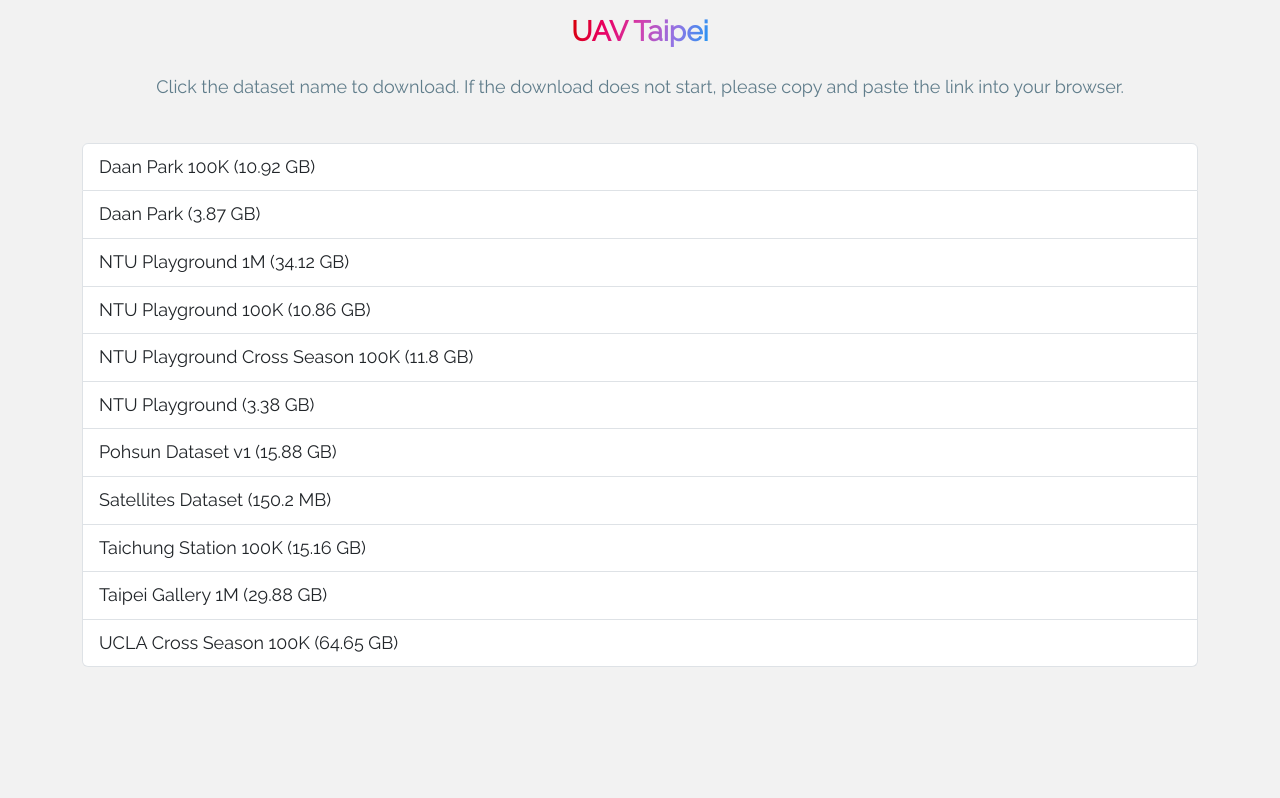
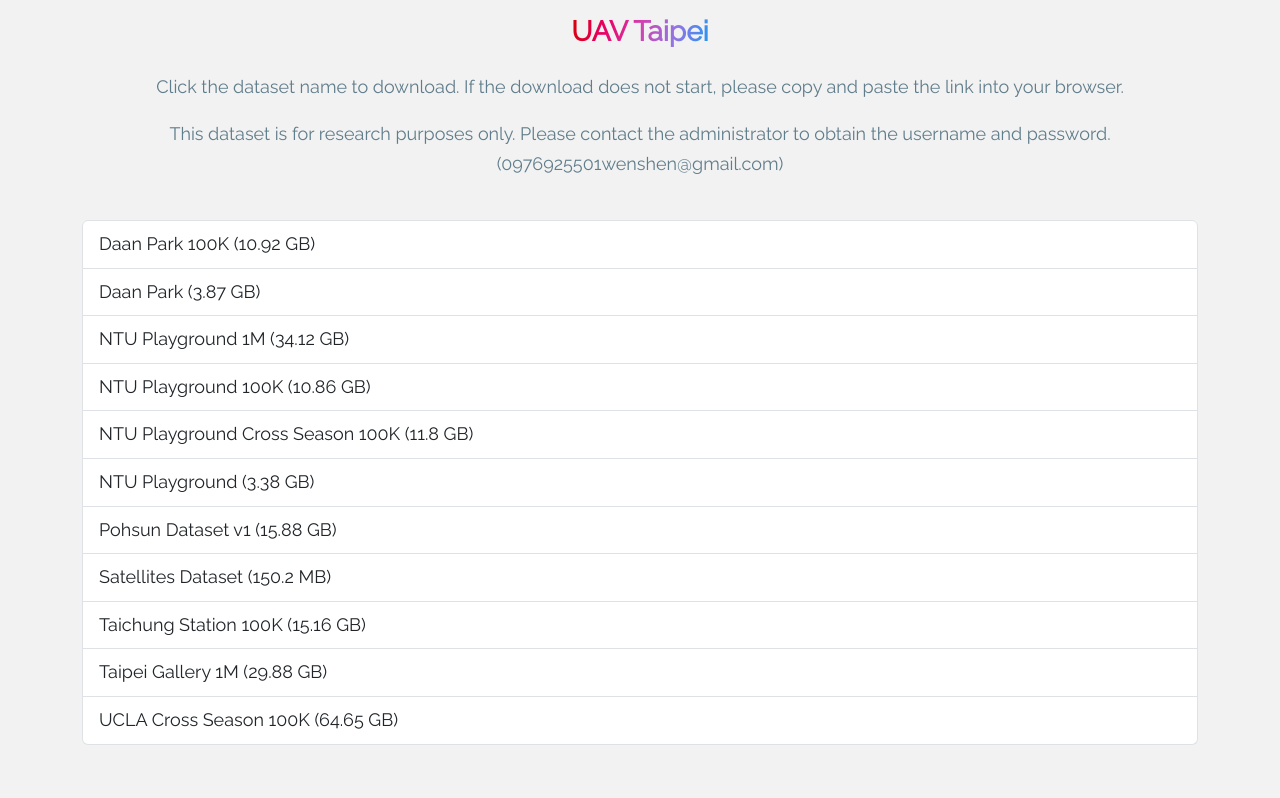
Before and after one commit to ntut-rvl/web, a React (Vite) app: page /web/dataset_UAV_Taipei in a window 1280 px wide. Shown: the part 982-1780 px from the top of the page. Built offline with nearby package versions, Linux system fonts and the light colour scheme.

Commit message:
Update UAVTaipeiPage.tsx

```diff
--- a/src/views/UAVTaipeiPage.tsx
+++ b/src/views/UAVTaipeiPage.tsx
@@ -49,6 +49,7 @@
                         <div className="col-12">
                             <h3 className="mb-4">UAV Taipei</h3>
                             <p>Click the dataset name to download. If the download does not start, please copy and paste the link into your browser.</p>
+                            <p>This dataset is for research purposes only. Please contact the administrator to obtain the username and password.(0976925501wenshen@gmail.com)</p>
                         </div>
                     </div>
 
```
